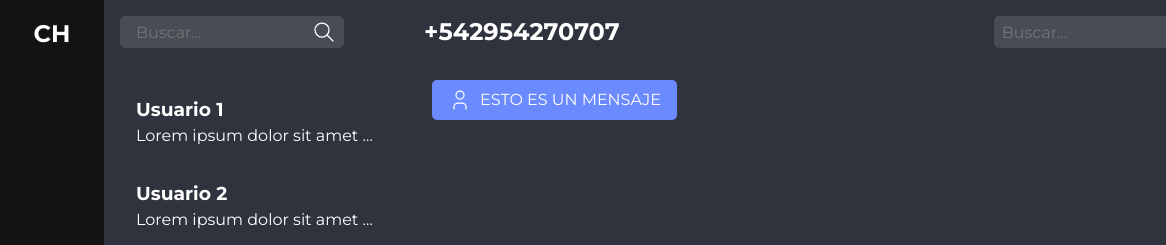
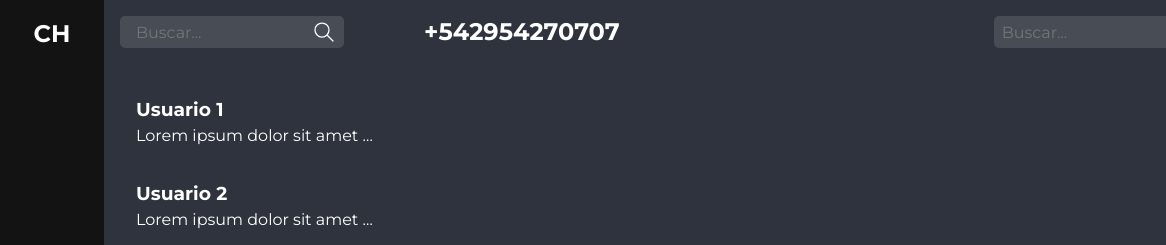
Before and after one commit to TobiasOnandia/chat, a website: page public/index.html in a window 1280 px wide. Shown: the top 245 px of the page, 0-1166 px from the left. Drawn offline with nearby package versions, Linux system fonts and the light colour scheme; no server answers.

Commit message:
fix error

```diff
--- a/public/index.html
+++ b/public/index.html
@@ -375,11 +375,6 @@
 
         <section class="content-messages">
             <ul id="messages">
-                <li>
-                    <svg xmlns="http://www.w3.org/2000/svg" width="24" height="24" fill="none" stroke="currentColor" stroke-width="1.25" stroke-linecap="round" stroke-linejoin="round" class="icon icon-tabler icons-tabler-outline icon-tabler-user"><path d="M0 0h24v24H0z" stroke="none"/><path d="M8 7a4 4 0 1 0 8 0 4 4 0 0 0-8 0M6 21v-2a4 4 0 0 1 4-4h4a4 4 0 0 1 4 4v2"/></svg>
-
-                    <span>ESTO ES UN MENSAJE</span>
-                </li>
             </ul>
 
             <form action="">
```
